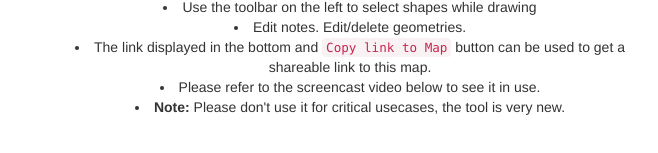
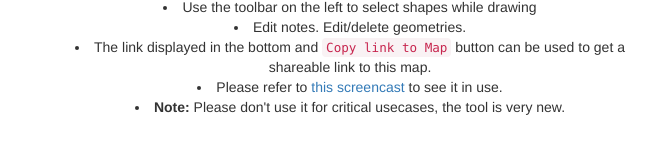
Before and after one commit to ironmaps/mapinurl, a plain HTML site: page about.html in a window 1280 px wide. Shown: the part 429-582 px from the top of the page, without its empty margins (310-968 px from the left). Drawn offline with nearby package versions, Linux system fonts and the light colour scheme.

Commit message:
Add link to video

```diff
--- a/about.html
+++ b/about.html
@@ -40,7 +40,7 @@
                 <li>Use the toolbar on the left to select shapes while drawing</li>
                 <li>Edit notes. Edit/delete geometries.</li>
                 <li>The link displayed in the bottom and <code>Copy link to Map</code> button can be used to get a shareable link to this map.</li>
-                <li>Please refer to the screencast video below to see it in use.</li>
+                <li>Please refer to <a href="https://vimeo.com/806737622">this screencast</a> to see it in use.</li>
                 <li><b>Note: </b>Please don't use it for critical usecases, the tool is very new.</li>
             </ul>
         </div>
```
